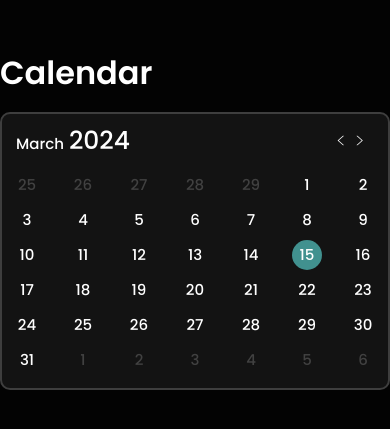
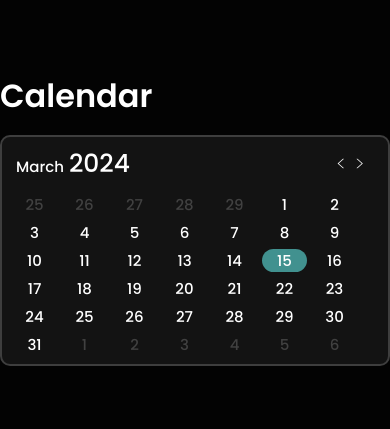
Before and after one commit to latobibor/take-home-calendar, a React Native app: screen / in a window 390 px wide. Shown: the part 203-632 px from the top of the page. Built offline with nearby package versions, Linux system fonts and the light colour scheme.

Commit message:
change getDaysForPage function to return days per week and use that for filling up the Month component

```diff
--- /dev/null
+++ b/components/day-of-month.tsx
@@ -0,0 +1,51 @@
+import { Day } from '../date-functions/date-functions';
+import { Pressable, StyleSheet, Text, View } from 'react-native';
+
+interface DayOfMonthProps {
+  day: Day;
+  selectedDate: Date;
+  onDaySelection: (date: Date) => void;
+}
+
+export function DayOfMonth({ day, selectedDate, onDaySelection }: DayOfMonthProps) {
+  function getStylesForDay(actualDay: Day) {
+    return actualDay.isOutOfMonthDay ?
+      [styles.defaultNumber, styles.darkNumber] : styles.defaultNumber;
+  }
+
+  function getStyleForDayContainer(actualDay: Day) {
+    const isSelected = actualDay.day === selectedDate.getDate() && actualDay.actualDate.getMonth() === selectedDate.getMonth();
+
+    return isSelected ? [styles.selectedDay, styles.dayContainer] : styles.dayContainer;
+  }
+
+  return <Pressable style={getStyleForDayContainer(day)} key={day.actualDate.getDate()}
+                    onPress={() => onDaySelection(day.actualDate)}>
+    <Text
+      style={getStylesForDay(day)}
+    >{day.day}
+    </Text>
+  </Pressable>;
+}
+
+const styles = StyleSheet.create({
+  dayContainer: {
+    display: 'flex',
+    justifyContent: 'center',
+    alignItems: 'center',
+    // TODO: calculate it with width of container / 7 when there's internet connection
+    flexBasis: 45,
+  },
+  defaultNumber: {
+    fontSize: 15,
+    color: 'white',
+    fontFamily: 'Poppins-Medium',
+  },
+  darkNumber: {
+    color: '#414141'
+  },
+  selectedDay: {
+    backgroundColor: '#41918f',
+    borderRadius: 15,
+  }
+});
--- a/components/month.tsx
+++ b/components/month.tsx
@@ -1,8 +1,7 @@
 import { StyleSheet, View } from 'react-native';
-import { getDaysForPage } from '../date-functions/date-functions';
+import { getWeeksOfPage } from '../date-functions/date-functions';
+import { DayOfMonth } from './day-of-month';
 import { Week } from './week';
-
-const VISIBLE_WEEKS = [0, 1, 2, 3, 4, 5, 6];
 
 interface MonthProps {
   selectedDate: Date;
@@ -10,27 +9,27 @@ interface MonthProps {
 }
 
 export function Month({ selectedDate, onDaySelection }: MonthProps) {
-  const daysOfPage = getDaysForPage({ year: selectedDate.getFullYear(), month: selectedDate.getMonth() });
+  const weeksOfPage = getWeeksOfPage({ year: selectedDate.getFullYear(), month: selectedDate.getMonth() });
 
   return <View style={styles.container}>
-    {
-      VISIBLE_WEEKS
-        .map(index => ({ startIndex: index * 7, endIndex: index * 7 + 7 }))
-        .map(({ startIndex, endIndex }) =>
-          (
-            <Week
-              key={`${startIndex}_${endIndex}`}
-              days={daysOfPage.slice(startIndex, endIndex)}
-              selectedDate={selectedDate}
-              onDaySelection={onDaySelection}/>
-          ))
-    }
-  </View>
+    {weeksOfPage.map((week, weekIndex) =>
+      <Week key={`${week}_${weekIndex}`}>
+        {week.map((day, dayIndex) => (
+          <DayOfMonth
+            key={`${day.day}_${dayIndex}`}
+            day={day}
+            selectedDate={selectedDate}
+            onDaySelection={onDaySelection}
+          />))
+        }
+      </Week>)}
+  </View>;
 }
 
 const styles = StyleSheet.create({
   container: {
     display: 'flex',
-    gap: 5
+    flexDirection: 'column',
+    gap: 5,
   }
 });
--- a/components/week.tsx
+++ b/components/week.tsx
@@ -1,61 +1,20 @@
-import { Day } from '../date-functions/date-functions';
-import { Pressable, StyleSheet, Text, View } from 'react-native';
+import { ReactNode } from 'react';
+import { StyleSheet, View } from 'react-native';
 
 interface WeekProps {
-  days: Day[];
-  selectedDate: Date;
-  onDaySelection: (date: Date) => void;
+  children: ReactNode | ReactNode[];
 }
 
-export function Week({ days, selectedDate, onDaySelection }: WeekProps) {
-  function getStylesForDay(actualDay: Day) {
-    return actualDay.isOutOfMonthDay ?
-      [styles.defaultNumber, styles.darkNumber] : styles.defaultNumber;
-  }
-
-  function getStyleForDayContainer(actualDay: Day) {
-    const isSelected = actualDay.day === selectedDate.getDate() && actualDay.actualDate.getMonth() === selectedDate.getMonth();
-
-    return isSelected ? [styles.selectedDay, styles.dayContainer] : styles.dayContainer;
-  }
-
-  return <View style={styles.weekContainer}>
-    {days.map(day => (
-      <Pressable key={day.actualDate.getDate()} onPress={() => onDaySelection(day.actualDate)}>
-        <View style={getStyleForDayContainer(day)}>
-          <Text
-            style={getStylesForDay(day)}
-          >{day.day}
-          </Text>
-        </View>
-      </Pressable>))}
+export function Week({ children }: WeekProps) {
+  return <View style={styles.container}>
+    {children}
   </View>
 }
 
 const styles = StyleSheet.create({
-  weekContainer: {
+  container: {
     display: 'flex',
     flexDirection: 'row',
-    justifyContent: 'space-between',
-  },
-  dayContainer: {
-    width: 30,
-    height: 30,
-
-    display: 'flex',
-    justifyContent: 'center',
-    alignItems: 'center',
-  },
-  defaultNumber: {
-    fontSize: 15,
-    color: 'white',
-    fontFamily: 'Poppins-Medium',
-  },
-  darkNumber: {
-    color: '#414141'
-  },
-  selectedDay: {
-    backgroundColor: '#41918f',
-    borderRadius: 15,
+    gap: 5,
   }
 });
--- a/date-functions/date-functions.ts
+++ b/date-functions/date-functions.ts
@@ -4,7 +4,9 @@ export type Day = {
   actualDate: Date;
 }
 
-const TOTAL_NUMBER_OF_DAYS_PER_PAGE = 6 * 7;
+const DAYS_IN_A_WEEK = 7;
+const TOTAL_WEEKS_PER_PAGE = 6;
+const TOTAL_NUMBER_OF_DAYS_PER_PAGE = TOTAL_WEEKS_PER_PAGE * DAYS_IN_A_WEEK;
 
 // defining it as an object with named properties it is harder to pass year for month and vice versa
 interface GetDaysForPageParams {
@@ -12,7 +14,7 @@ interface GetDaysForPageParams {
   month: number;
 }
 
-export function getDaysForPage({ year, month }: GetDaysForPageParams): Day[] {
+export function getWeeksOfPage({ year, month }: GetDaysForPageParams): Day[][] {
   const offset = getOffsetOfFirstDay(year, month);
 
   const arrayOfCurrentMonth = numberOfDaysToDayArray(getDaysInMonth(year, month)).map(day => ({
@@ -33,7 +35,15 @@ export function getDaysForPage({ year, month }: GetDaysForPageParams): Day[] {
     actualDate: new Date(year, month + 1, day)
   }));
 
-  return [...arrayOfPreviousMonth, ...arrayOfCurrentMonth, ...arrayOfNextMonth].slice(0, TOTAL_NUMBER_OF_DAYS_PER_PAGE);
+  const allDaysForPage = [...arrayOfPreviousMonth, ...arrayOfCurrentMonth, ...arrayOfNextMonth].slice(0, TOTAL_NUMBER_OF_DAYS_PER_PAGE);
+
+  const weeksForPage: Day[][] = [];
+
+  for (let i = 0; i < TOTAL_WEEKS_PER_PAGE; i++) {
+    weeksForPage.push(allDaysForPage.slice(i * DAYS_IN_A_WEEK, (i + 1) * DAYS_IN_A_WEEK));
+  }
+
+  return weeksForPage;
 }
 
 function getOffsetOfFirstDay(year: number, month: number) {
@@ -43,7 +53,7 @@ function getOffsetOfFirstDay(year: number, month: number) {
 }
 
 function numberOfDaysToDayArray(numberOfDays: number) {
-  return Array.from({length: numberOfDays}, (_, i) => i + 1)
+  return Array.from({ length: numberOfDays }, (_, i) => i + 1);
 }
 
 // modified stack overflow answer
```
Also changed, not shown: 1 other file (tests, documents, lock files or other folders).
